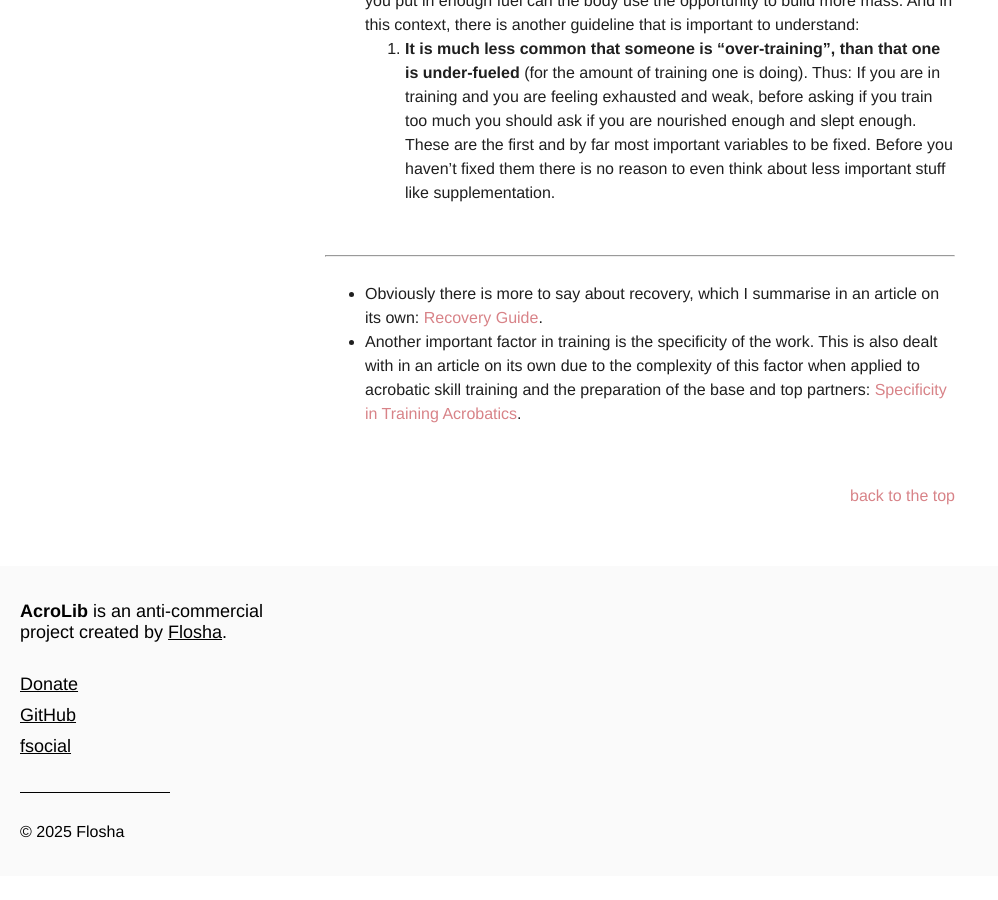
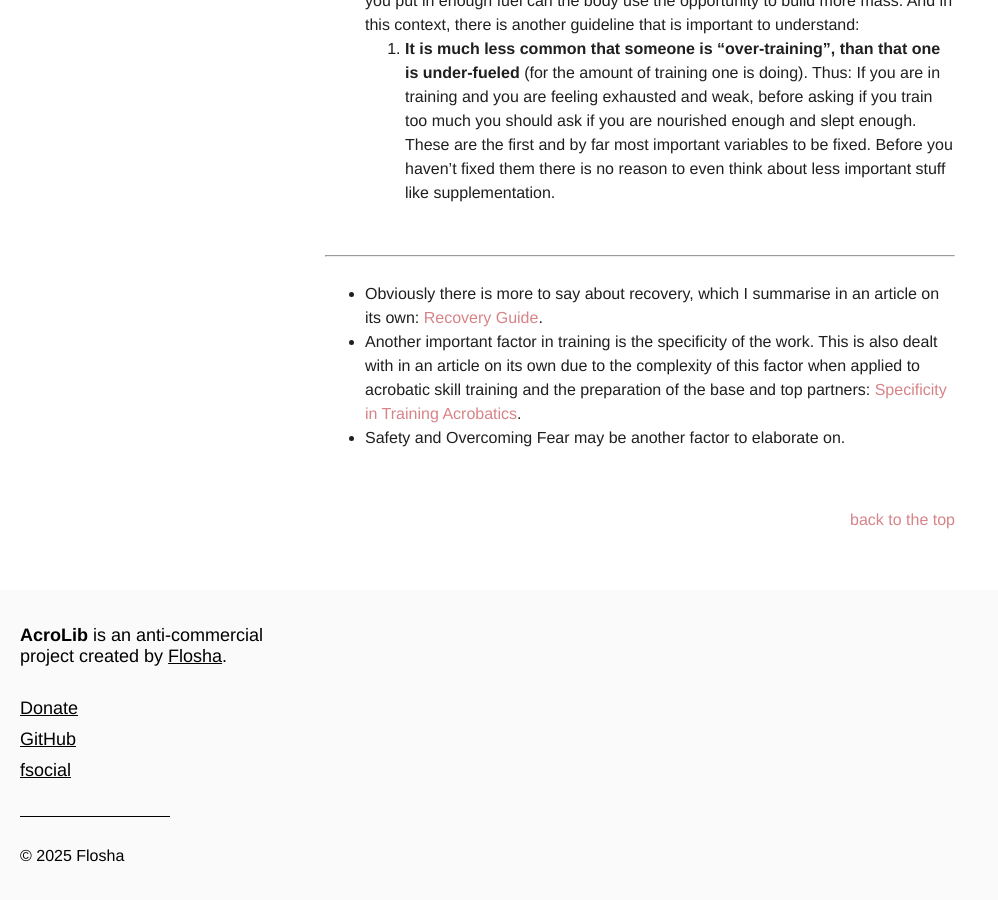
Before and after one commit to floshin/acrolib, a Jekyll site: the page built from training/load-management.md, in a window 1280 px wide and 900 px high, scrolled down 6375 px. Shown: the whole window, without its empty margins (0-998 px from the left). Built offline with Jekyll 4.4.1, drawn with Linux system fonts in a browser that asks for light colours; our own code applies the rules of GitHub Pages for plain Markdown files; before the commit the page ends 7251 px from its top, so only the background shows below that.

Commit message:
Update load-management.md

```diff
--- a/training/load-management.md
+++ b/training/load-management.md
@@ -86,3 +86,4 @@ Beyond any measurements, planning and complex regulation methods there are some
 
 * Obviously there is more to say about recovery, which I summarise in an article on its own: [Recovery Guide](/training/recovery-guide).
 * Another important factor in training is the specificity of the work. This is also dealt with in an article on its own due to the complexity of this factor when applied to acrobatic skill training and the preparation of the base and top partners: [Specificity in Training Acrobatics](/training/specificity).
+* Safety and Overcoming Fear may be another factor to elaborate on.
```
